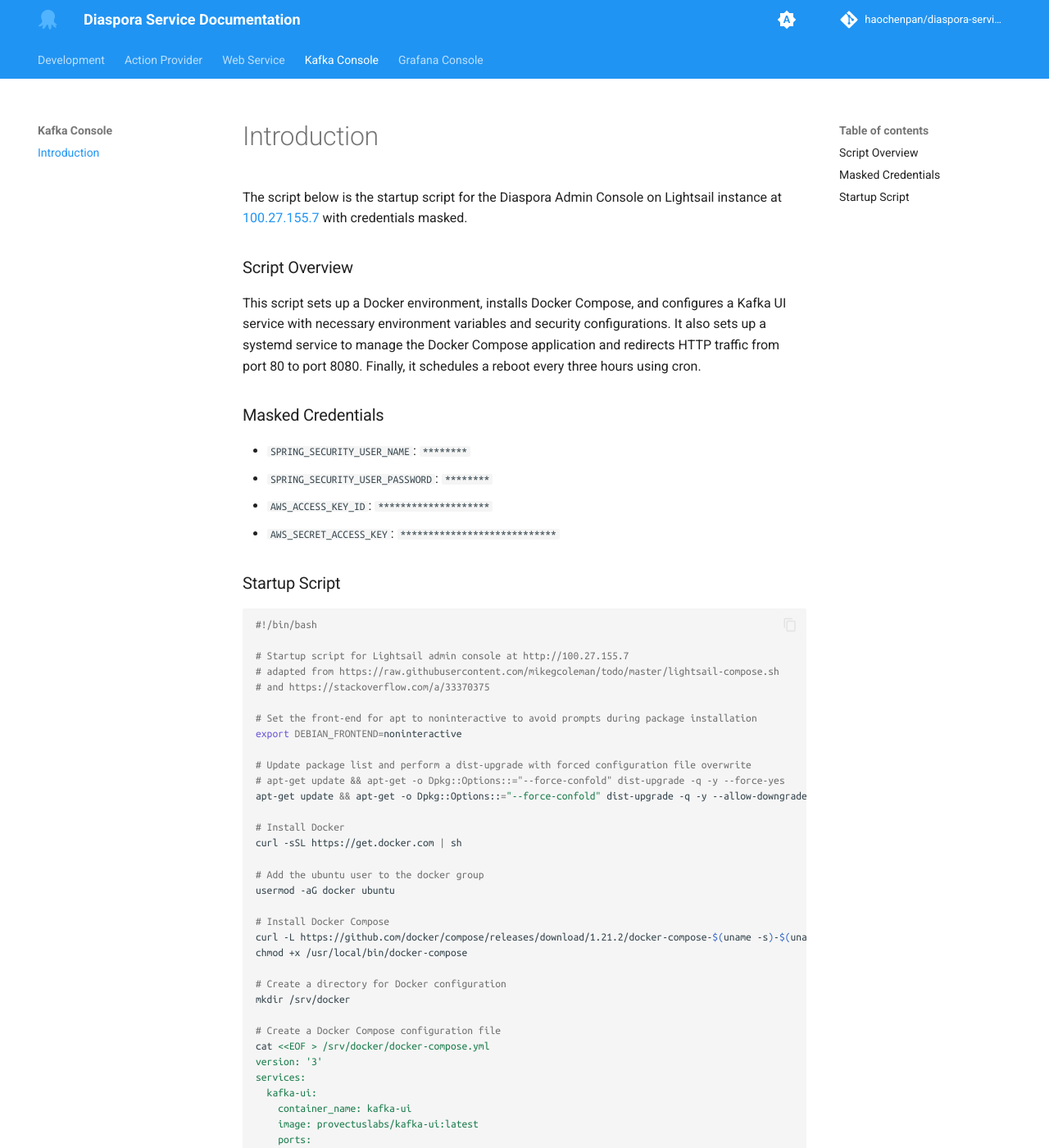
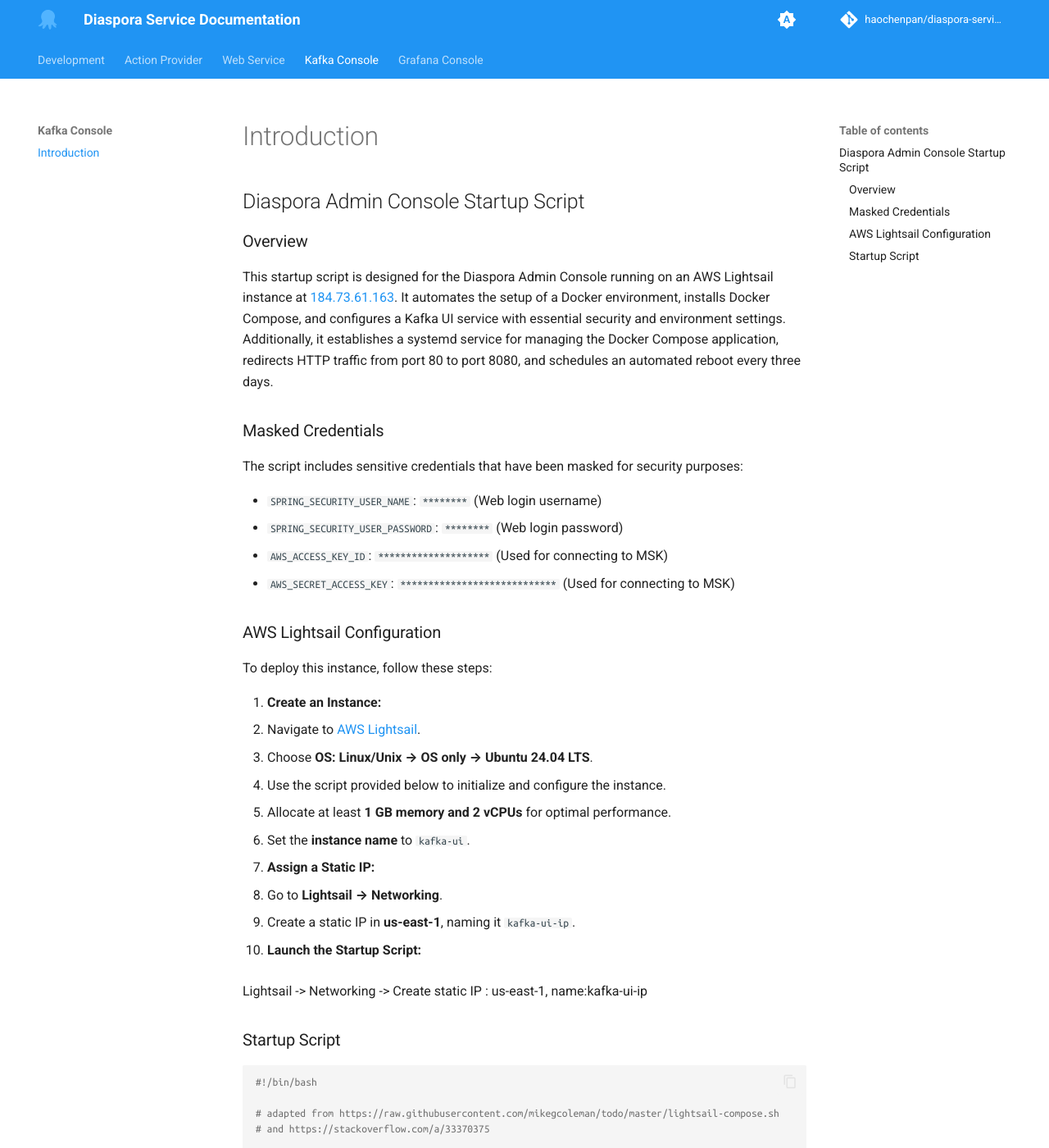
Before and after one commit to haochenpan/diaspora-service, an MkDocs documentation site: the page built from docs/kafka-console/intro.md, in a window 1280 px wide and 1400 px high. Shown: the whole window at 82% size. Built offline with MkDocs 1.6.1 and Material for MkDocs 9.7.7, drawn with Linux system fonts in a browser that asks for light colours; comment, search, counter and statistics services are not loaded; the version menu is left out; some of the changed text lies outside the part shown.

Commit message:
update kafka-ui deployment guide

````diff
--- a/docs/kafka-console/intro.md
+++ b/docs/kafka-console/intro.md
@@ -1,23 +1,43 @@
-The script below is the startup script for the Diaspora Admin Console on Lightsail instance at [100.27.155.7](http://100.27.155.7) with credentials masked.
+## Diaspora Admin Console Startup Script
 
-### Script Overview
-
-This script sets up a Docker environment, installs Docker Compose, and configures a Kafka UI service with necessary environment variables and security configurations. It also sets up a systemd service to manage the Docker Compose application and redirects HTTP traffic from port 80 to port 8080. Finally, it schedules a reboot every three hours using cron.
+### Overview
+This startup script is designed for the Diaspora Admin Console running on an AWS Lightsail instance at [184.73.61.163](http://184.73.61.163/).
+It automates the setup of a Docker environment, installs Docker Compose, and configures a Kafka UI service with essential security and environment settings.
+Additionally, it establishes a systemd service for managing the Docker Compose application, redirects HTTP traffic from port 80 to port 8080,
+and schedules an automated reboot every three days.
 
 ### Masked Credentials
+The script includes sensitive credentials that have been masked for security purposes:
 
-- `SPRING_SECURITY_USER_NAME`: `********`
-- `SPRING_SECURITY_USER_PASSWORD`: `********`
-- `AWS_ACCESS_KEY_ID`: `********************`
-- `AWS_SECRET_ACCESS_KEY`: `****************************`
+- `SPRING_SECURITY_USER_NAME`: `********` (Web login username)
+- `SPRING_SECURITY_USER_PASSWORD`: `********` (Web login password)
+- `AWS_ACCESS_KEY_ID`: `********************` (Used for connecting to MSK)
+- `AWS_SECRET_ACCESS_KEY`: `****************************` (Used for connecting to MSK)
 
+### AWS Lightsail Configuration
+
+To deploy this instance, follow these steps:
+
+1. **Create an Instance:**
+   - Navigate to [AWS Lightsail](https://lightsail.aws.amazon.com/ls/webapp/create/instance?region=us-east-1).
+   - Choose **OS: Linux/Unix → OS only → Ubuntu 24.04 LTS**.
+   - Use the script provided below to initialize and configure the instance.
+   - Allocate at least **1 GB memory and 2 vCPUs** for optimal performance.
+   - Set the **instance name** to `kafka-ui`.
+
+2. **Assign a Static IP:**
+   - Go to **Lightsail → Networking**.
+   - Create a static IP in **us-east-1**, naming it `kafka-ui-ip`.
+
+3. **Launch the Startup Script:**
+
+Lightsail -> Networking -> Create  static IP : us-east-1, name:kafka-ui-ip
 
 ### Startup Script
 
 ```bash
 #!/bin/bash
 
-# Startup script for Lightsail admin console at http://100.27.155.7
 # adapted from https://raw.githubusercontent.com/mikegcoleman/todo/master/lightsail-compose.sh
 # and https://stackoverflow.com/a/33370375
 
@@ -35,7 +55,7 @@
 usermod -aG docker ubuntu
 
 # Install Docker Compose
-curl -L https://github.com/docker/compose/releases/download/1.21.2/docker-compose-$(uname -s)-$(uname -m) -o /usr/local/bin/docker-compose
+curl -L https://github.com/docker/compose/releases/download/v2.33.1/docker-compose-$(uname -s)-$(uname -m) -o /usr/local/bin/docker-compose
 chmod +x /usr/local/bin/docker-compose
 
 # Create a directory for Docker configuration
@@ -43,7 +63,6 @@
 
 # Create a Docker Compose configuration file
 cat <<EOF > /srv/docker/docker-compose.yml
-version: '3'
 services:
   kafka-ui:
     container_name: kafka-ui
````
Also changed, not shown: other parts of docs/kafka-console/intro.md (+5 -5 lines).
